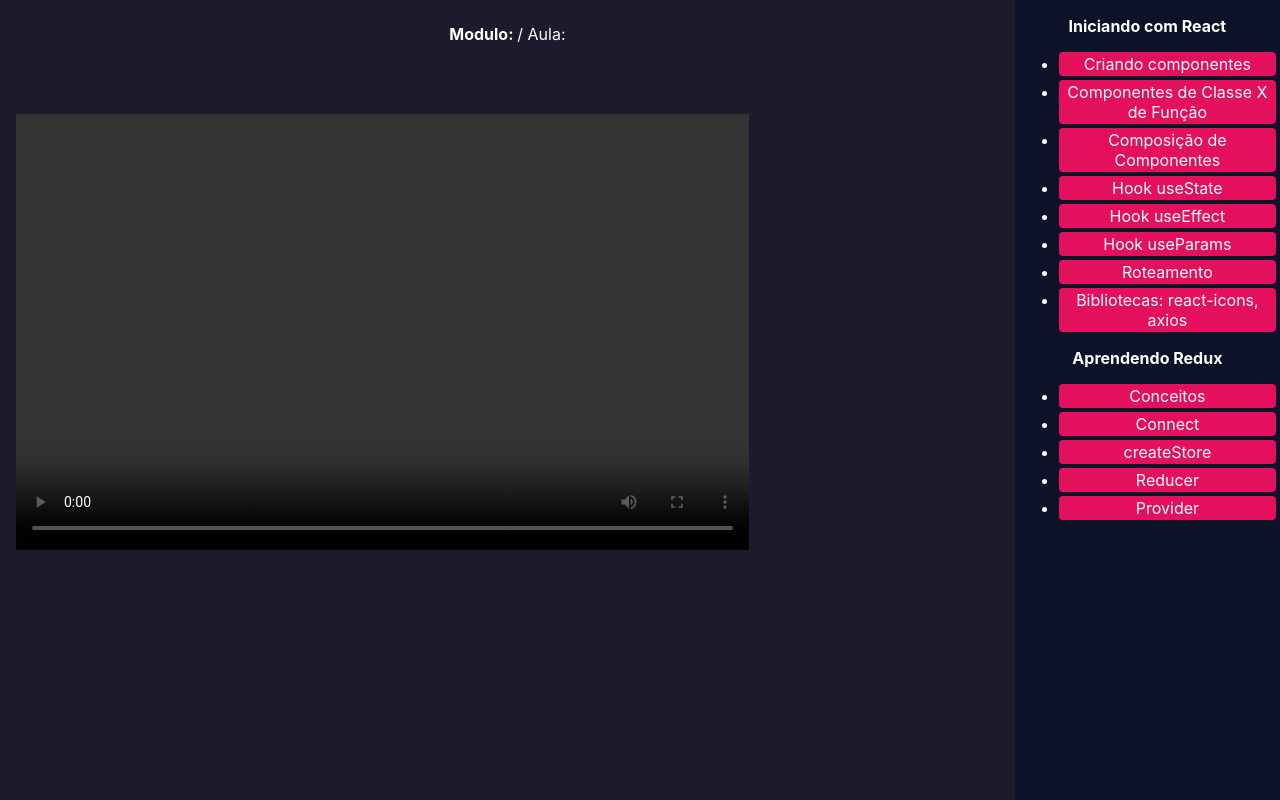
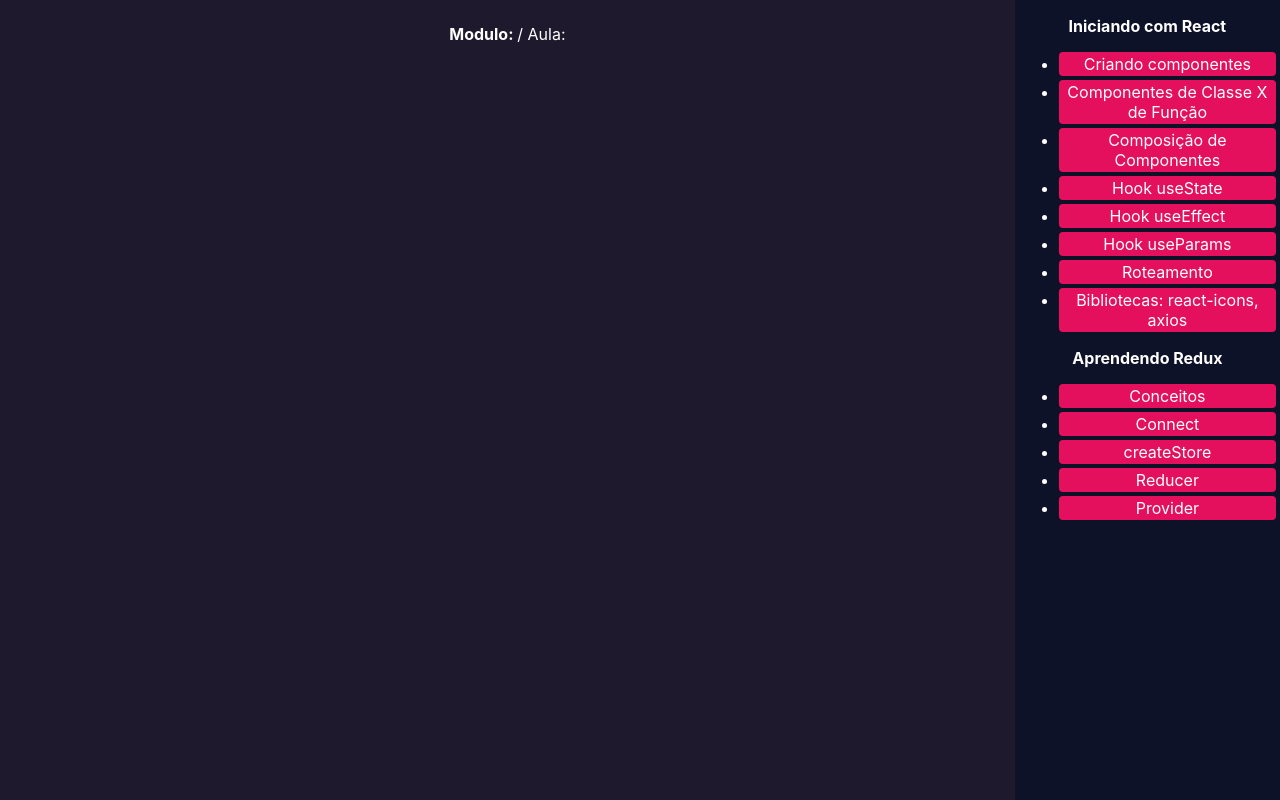
Before and after one commit to Naneshoru/React-Redux-video-aulas, a React (Create React App) app: page / in a window 1280 px wide. Built offline with nearby package versions, Linux system fonts and the light colour scheme.

Commit message:
Video player com lib react-player/youtube, apenas videos do youtube

```diff
--- a/package.json
+++ b/package.json
@@ -8,6 +8,7 @@
     "@testing-library/user-event": "^13.5.0",
     "react": "^17.0.2",
     "react-dom": "^17.0.2",
+    "react-player": "^2.9.0",
     "react-redux": "^7.2.6",
     "react-scripts": "5.0.0",
     "web-vitals": "^2.1.4"
--- a/src/components/Video/Video.js
+++ b/src/components/Video/Video.js
@@ -1,4 +1,5 @@
 import React from 'react';
+import YouTubePlayer from 'react-player/youtube';
 
 import { connect } from 'react-redux';
 
@@ -16,12 +17,14 @@
       </div>
 
       <div className='video-container__video-area'>
-        <video
+        <YouTubePlayer
+          url={activeLesson.source}
           controls
-          autoplay
-          preload='metadata'
-        >
-        </video>
+          playing
+          height={'100%'}
+          width={'100%'}
+          className='video'
+        />
       </div>
       <div className='video-container__video-side'></div>
       <div className='video-container__video-footer '>{activeLesson.description}</div>
```
Also changed, not shown: 1 other file (tests, documents, lock files or other folders).
